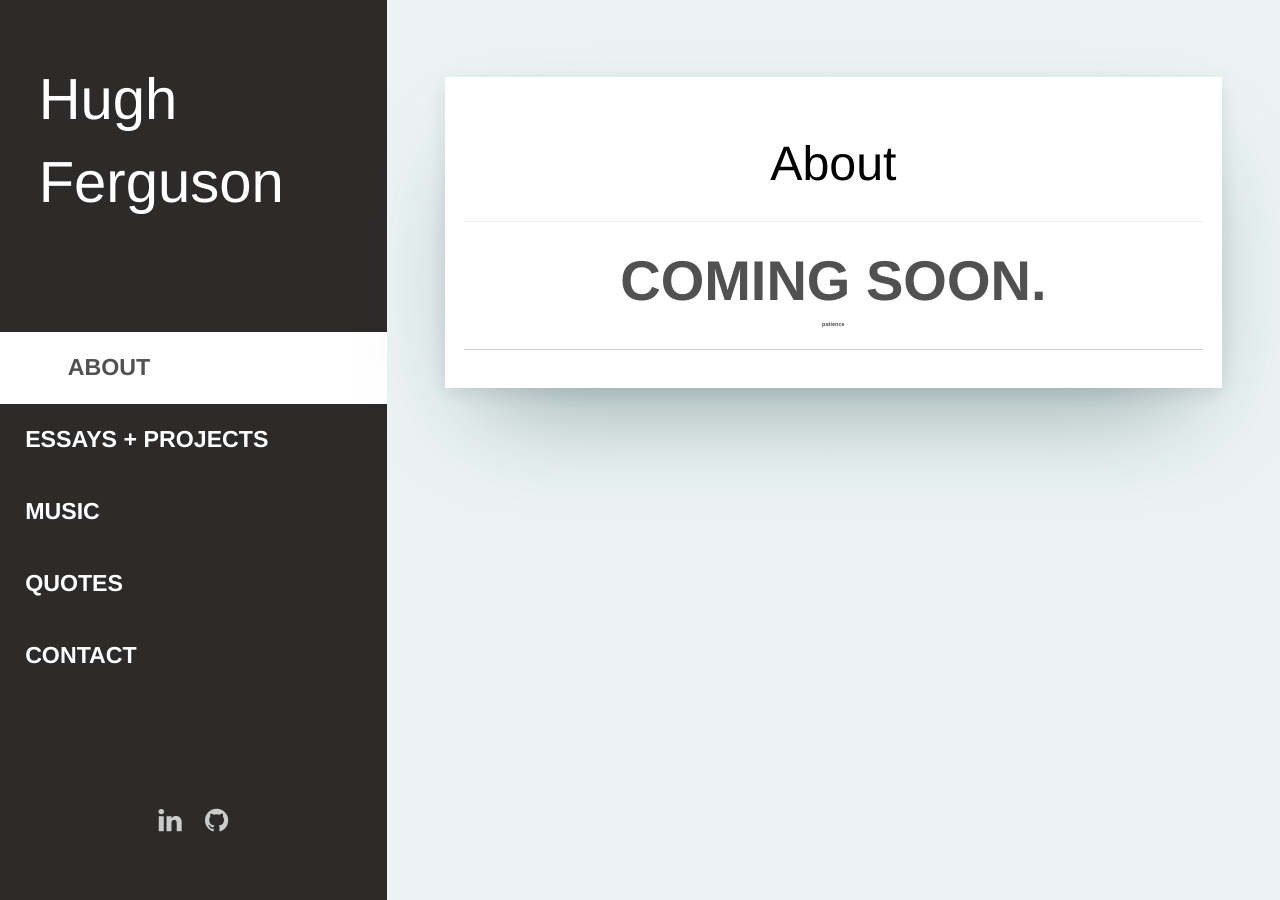
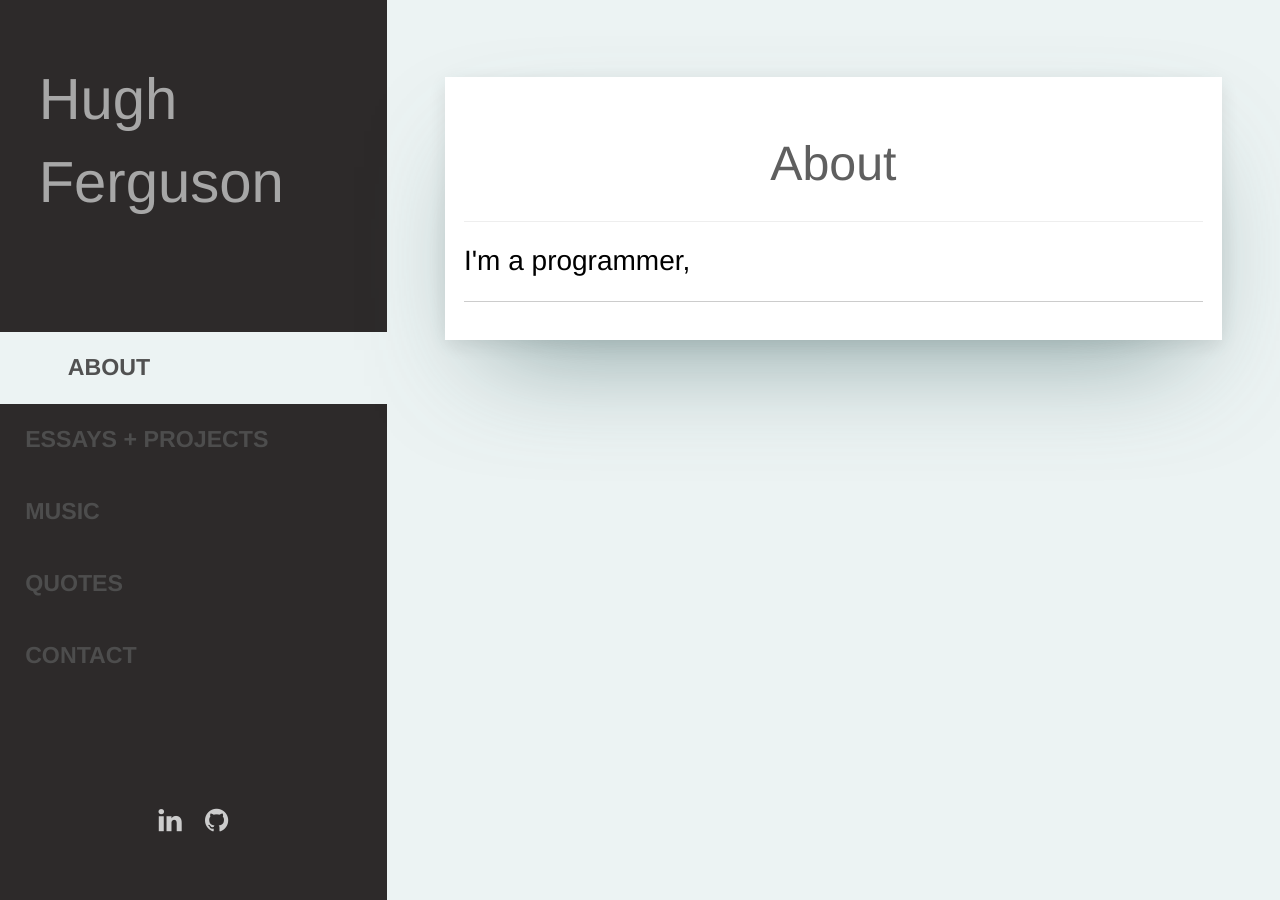
Before and after one commit to HughFerg/hughferg.github.io, a Jekyll site: the page built from _pages/about.html, in a window 1280 px wide. Built offline with Jekyll 4.4.1, drawn with Linux system fonts in a browser that asks for light colours; some web fonts are replaced.

Commit message:
new colors ...

```diff
--- a/_pages/about.html
+++ b/_pages/about.html
@@ -4,9 +4,6 @@ title: About
 permalink: /about/
 active: about
 ---
-<div class="coming-soon">
-    Coming soon.
-    <div class="patience">
-        patience
-    </div>
+<div class="about-text">
+    I'm a programmer,
 </div>
--- a/assets/css/main.css
+++ b/assets/css/main.css
@@ -766,7 +766,7 @@ img {
 }
 
 a {
-  color: rgb(102, 207, 255);
+  color: rgb(167, 217, 217);
   text-decoration: none;
 }
 a:hover {
@@ -832,7 +832,7 @@ pre code {
   display: block;
   text-decoration: none;
   padding: 1rem 1.3rem;
-  color: #fff;
+  color: rgb(77, 77, 77);
   font-weight: 700;
   -webkit-transition: all .35s;
   transition: all .35s;
@@ -841,7 +841,7 @@ pre code {
 .sidebar-menu .menu-links:hover {
   -webkit-transform: translateY(3px);
           transform: translateY(3px);
-  background-color: rgb(255, 255, 255);
+  background-color: rgb(95, 95, 95);
   color: #515151;
 }
 
@@ -852,7 +852,7 @@ pre code {
   display: block;
   text-decoration: none;
   color: #515151;
-  background-color: rgb(255, 255, 255);
+  background-color: #ecf3f3;
   font-weight: 700;
   -webkit-transition: all .35s;
   transition: all .35s;
@@ -878,7 +878,7 @@ pre code {
 
 .sidebar-logo .logo {
   /* font-family: 'ButlerMed'; */
-  color: #ffffff;
+  color: rgb(167, 167, 167);
   text-decoration: none;
   font-size: 3rem;
   font-weight: 500;
@@ -936,7 +936,7 @@ pre code {
   margin-bottom: 0;
   -webkit-transition: all .3s;
   transition: all .3s;
-  color: rgb(0, 0, 0);
+  color: rgb(95, 95, 95);
   font-size: 2.5rem;
   margin-top: 0.67rem;
 }
@@ -1134,6 +1134,11 @@ img.post-image, img.page-img {
   text-transform: lowercase;
 }
 
+.about-text {
+  font-size: 200%;
+  color: #000;
+}
+
 @media screen and (max-width: 960px) {
   .sidebar {
     width: 16rem;
```
Also changed, not shown: 3 other files.
